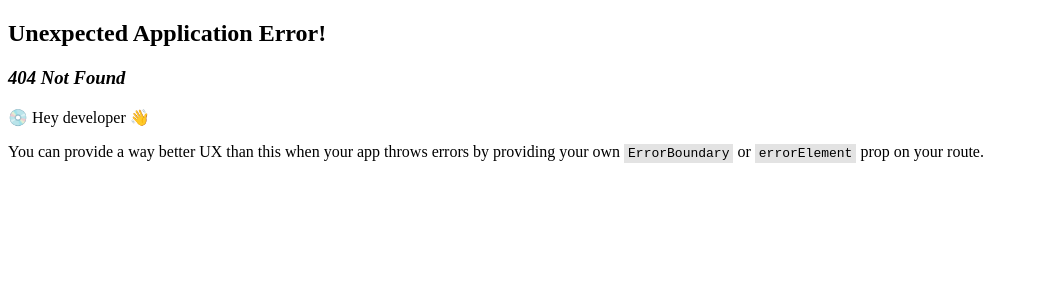
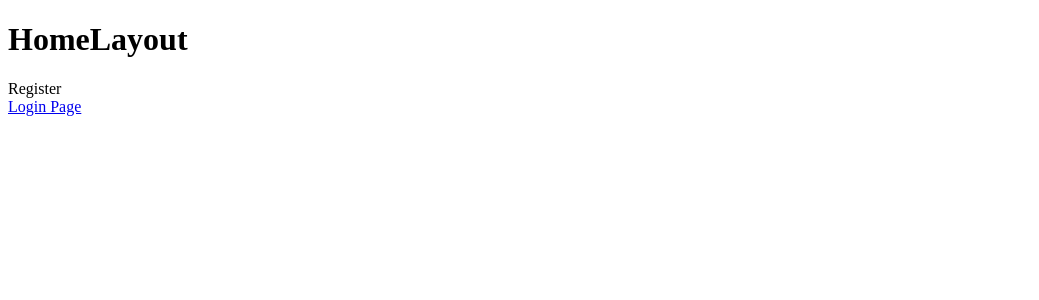
Before and after one commit to rafbar34/job-board-app, a React (Vite) app: page /register in a window 1280 px wide. Before the commit this address had no page. Shown: the top 300 px of the page, without its empty margins (0-1039 px from the left). Built offline with nearby package versions, Linux system fonts and the light colour scheme.

Commit message:
set up routes

```diff
--- a/src/App.tsx
+++ b/src/App.tsx
@@ -1,15 +1,31 @@
 import React from 'react';
 import {createBrowserRouter, RouterProvider} from 'react-router-dom';
-import {HomeLayout} from './pages/Home/HomeLayout';
-
+import {
+  HomeLayout,
+  Login,
+  Register,
+  DashboardLayout,
+  LandingPage,
+} from './pages';
 const router = createBrowserRouter([
   {
     path: '/',
     element: <HomeLayout />,
-  },
-  {
-    path: '/test',
-    element: <h1>tes2t</h1>,
+    children: [
+      {index: true, element: <LandingPage />},
+      {
+        path: 'register',
+        element: <Register />,
+      },
+      {
+        path: 'login',
+        element: <Login />,
+      },
+      {
+        path: 'dashboard',
+        element: <DashboardLayout />,
+      },
+    ],
   },
 ]);
 
--- a/src/pages/Home/HomeLayout.tsx
+++ b/src/pages/Home/HomeLayout.tsx
@@ -1,7 +1,11 @@
-import React from 'react'
+import React from 'react';
+import {Outlet} from 'react-router-dom';
 
 export const HomeLayout = () => {
   return (
-    <h1>HomeLayout</h1>
-  )
-}
+    <div>
+      <h1>HomeLayout</h1>
+      <Outlet />
+    </div>
+  );
+};
--- a/src/pages/Login/Login.tsx
+++ b/src/pages/Login/Login.tsx
@@ -1,7 +1,12 @@
 import React from 'react'
+import { Link } from 'react-router-dom'
 
 export const Login = () => {
   return (
+    <div>
+
     <div>Login</div>
+    <Link to={'/register'}>Login Page</Link>
+    </div>
   )
 }
--- a/src/pages/Register/Register.tsx
+++ b/src/pages/Register/Register.tsx
@@ -1,7 +1,12 @@
 import React from 'react'
+import { Link } from 'react-router-dom'
 
 export const Register = () => {
   return (
+    <div>
+
     <div>Register</div>
+    <Link to={'/login'}>Login Page</Link>
+    </div>
   )
 }
--- /dev/null
+++ b/src/pages/index.tsx
@@ -0,0 +1,13 @@
+export { DashboardLayout} from './Dashboard/DashboardLayout';
+export { LandingPage} from './Landing/LandingPage';
+export { Addjob} from './AddJob/Addjob';
+export { Admin} from './Admin/Admin';
+export { Alljobs} from './AllJobs/Alljobs';
+export { Deletejob} from './DeleteJob/Deletejob';
+export { EditJob} from './EditJob/EditJob';
+export { Error404} from './Errors/Error404';
+export { HomeLayout} from './Home/HomeLayout';
+export { Login} from './Login/Login';
+export { Profile} from './Profile/Profile';
+export { Register} from './Register/Register';
+export { Stats} from './Stats/Stats';
```
